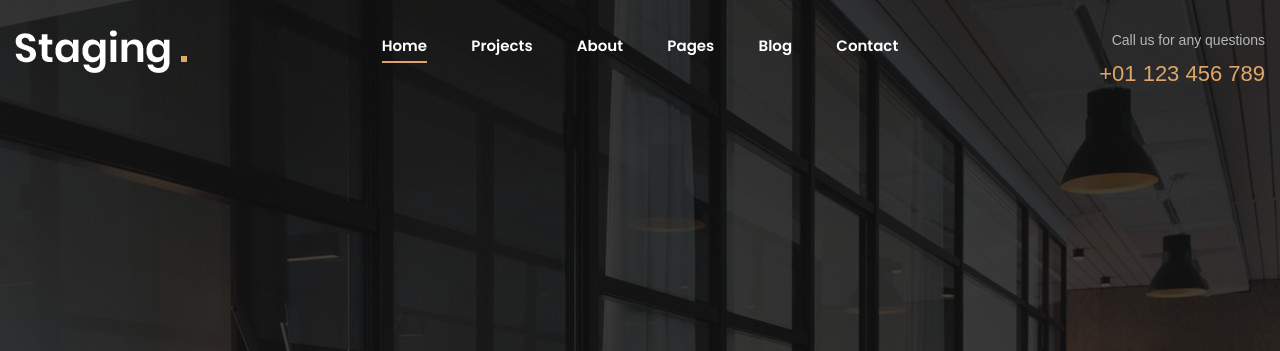
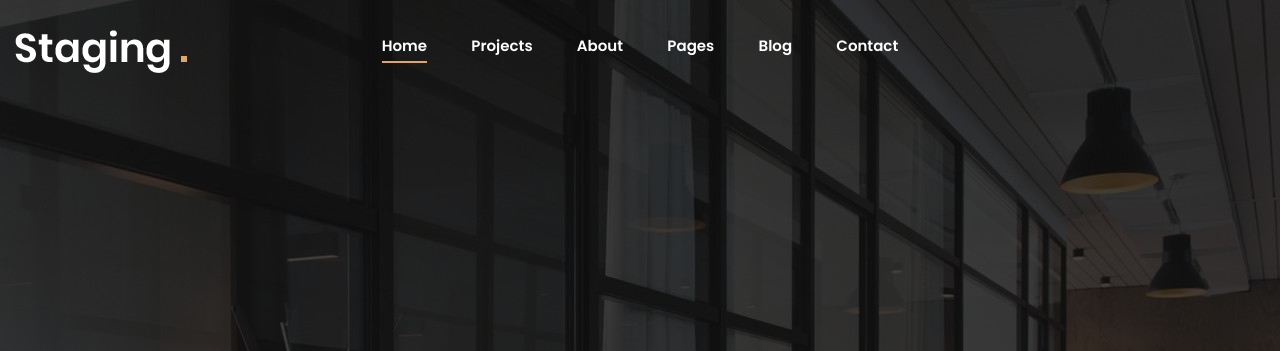
Before and after one commit to axxsxbxx/T4IR_DM, a Django app: page / in a window 1280 px wide. Shown: the top 351 px of the page. Run offline with Django 3.2, Linux system fonts and the light colour scheme; style sheets or scripts are compiled from the project's sources; some libraries are stand-ins or nearby versions; some web fonts are replaced.

Commit message:
edit main page

```diff
--- a/contents/templates/index.html
+++ b/contents/templates/index.html
@@ -38,10 +38,6 @@
             <a href="#"><img src="{% static 'img/logo.png' %}" alt=""></a>
         </div>
         <div id="mobile-menu-wrap"></div>
-        <div class="offcanvas__widget">
-            <span>Call us for any questions</span>
-            <h4>+01 123 456 789</h4>
-        </div>
     </div>
     <!-- Offcanvas Menu End -->
 
@@ -72,12 +68,6 @@
                             <li><a href="./contact.html">Contact</a></li>
                         </ul>
                     </nav>
-                </div>
-                <div class="col-lg-3">
-                    <div class="header__widget">
-                        <span>Call us for any questions</span>
-                        <h4>+01 123 456 789</h4>
-                    </div>
                 </div>
             </div>
             <div class="canvas__open"><i class="fa fa-bars"></i></div>
```
